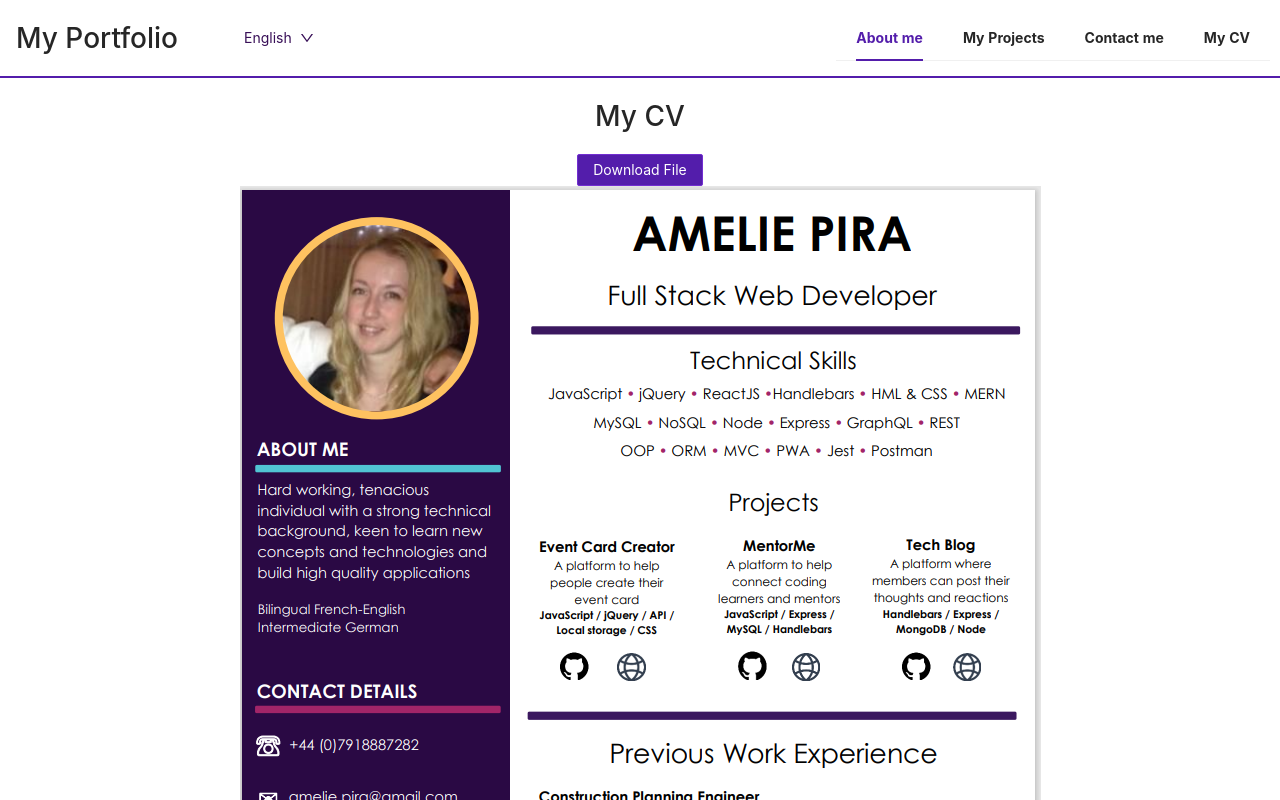
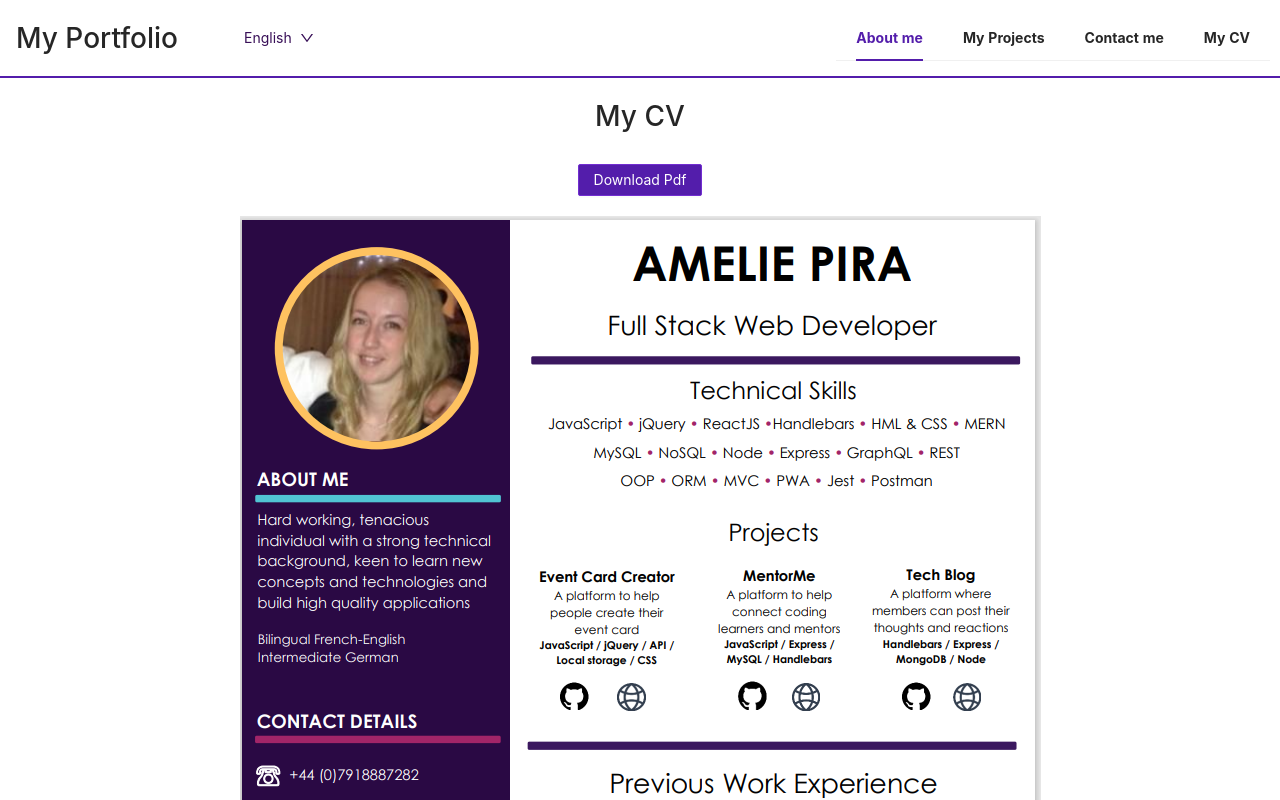
Before and after one commit to Am0031/my-portfolio-react, a React (Create React App) app: page /resume in a window 1280 px wide. Shown: the top 800 px of the page. Built offline with nearby package versions, Linux system fonts and the light colour scheme.

Commit message:
added pdf cv and link onto download button

```diff
--- a/src/pages/Resume/index.js
+++ b/src/pages/Resume/index.js
@@ -10,15 +10,15 @@ export const Resume = () => {
       <h1 className="title resume-title">My CV</h1>
       <div className="resume-control">
         <Button
-          style={{ backgroundColor: "#531dab", color: "#fff" }}
-          htmlType="click"
-          onClick={onClickCv}
+          style={{ backgroundColor: "#531dab", color: "#fff", margin: 10 }}
         >
-          Download File
+          <a href={`/resume.pdf`} target="_blank" rel="noreferrer">
+            Download Pdf
+          </a>
         </Button>
       </div>
       <div>
-        <img alt="resume" src={`/resume.png`} />
+        <img alt="resume" src={`/resume.png`} style={{ margin: 10 }} />
       </div>
     </div>
   );
```
Also changed, not shown: 1 other file (tests, documents, lock files or other folders).
